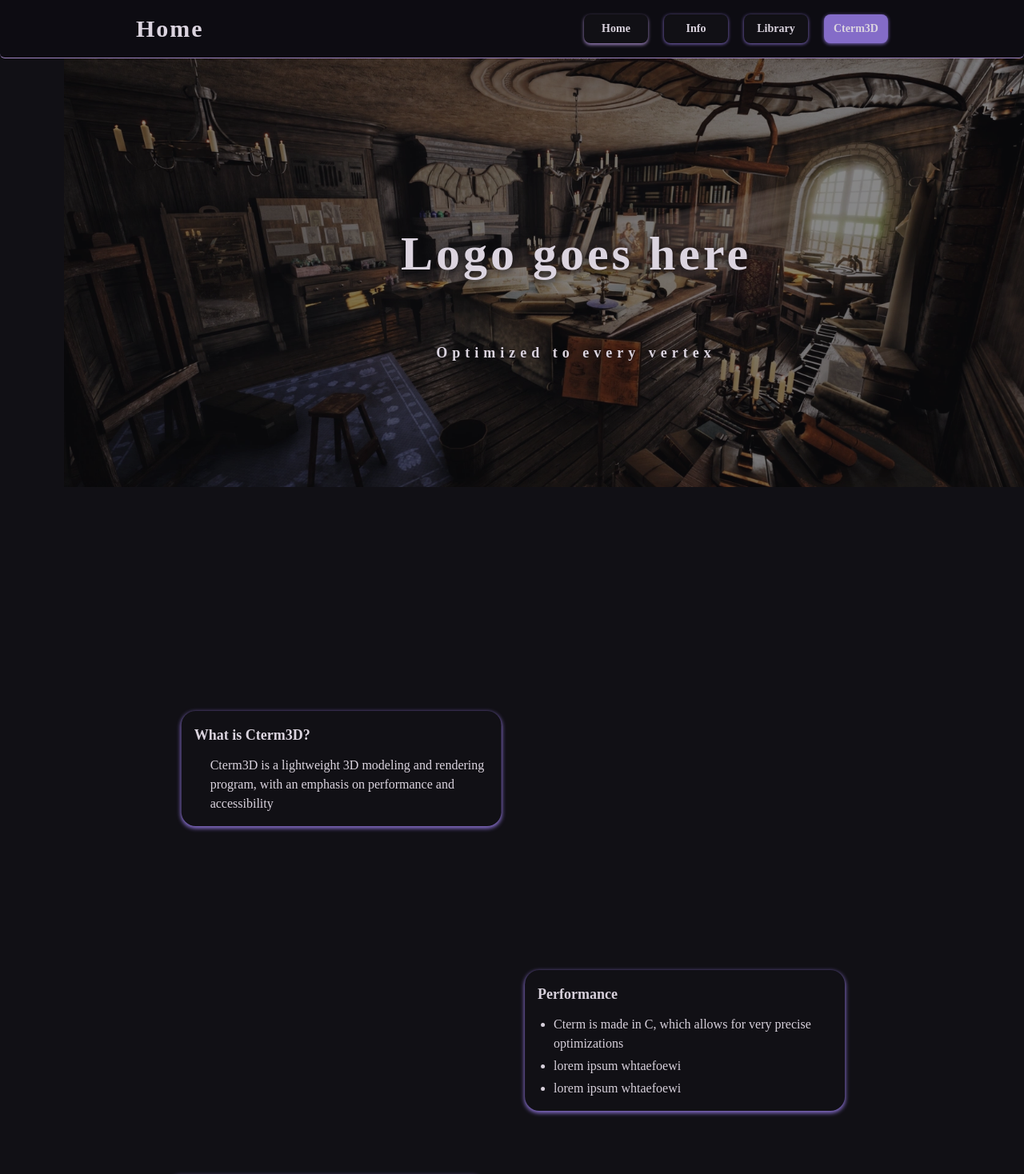
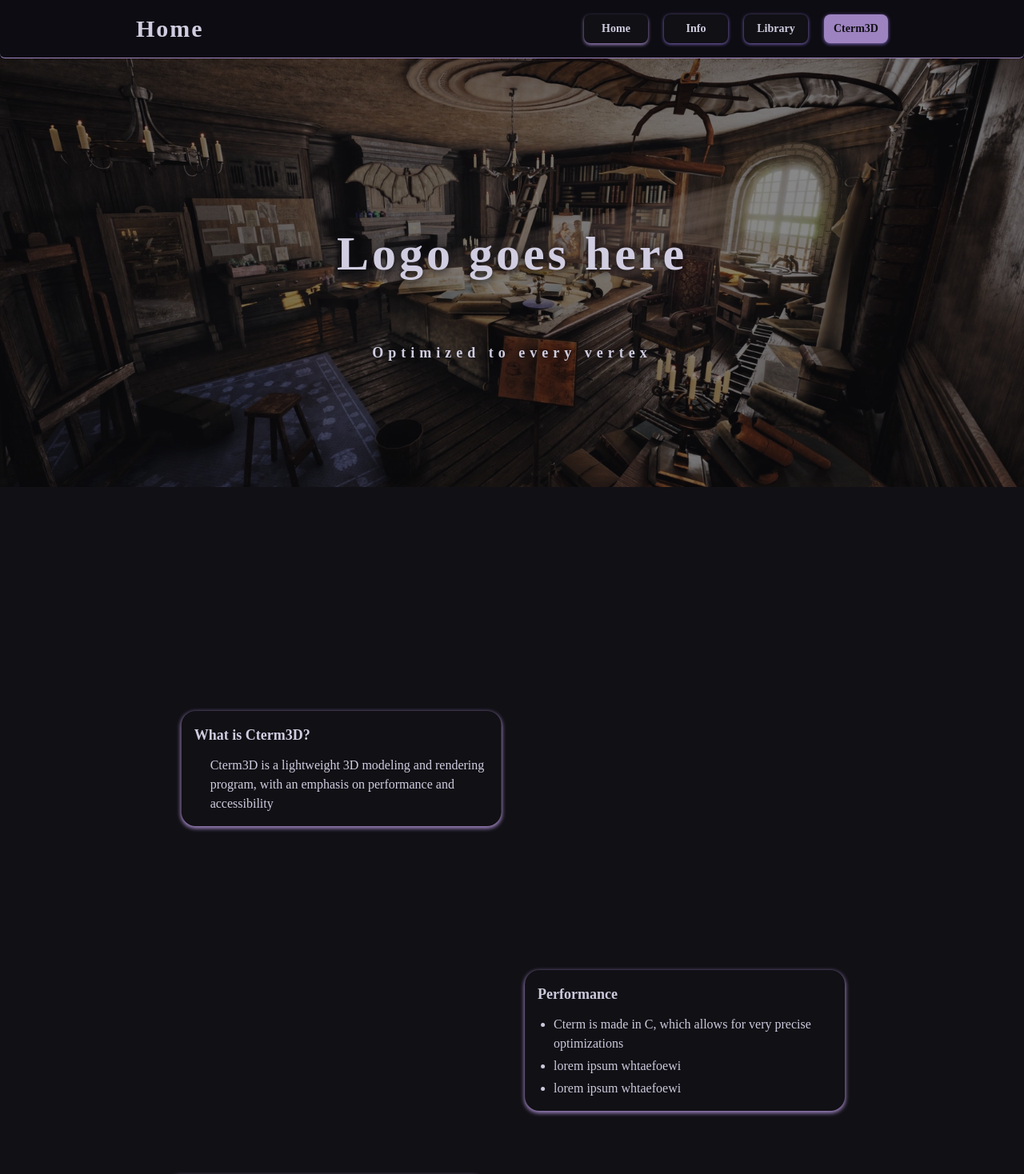
Before and after one commit to ashleythatcatgirl/C-term3D_Website, a React (Vite) app: page / in a window 1280 px wide. Shown: the top 1468 px of the page at 80% size. Built offline with nearby package versions, Linux system fonts and the light colour scheme.

Commit message:
Updated to match colorscheme

```diff
--- a/src/components/Assets.jsx
+++ b/src/components/Assets.jsx
@@ -125,7 +125,7 @@ export function Asset(
 		</motion.div>
 		) : (
 		<motion.div
-			className="overflow-y-scroll max-h-[500px] col-span-full rounded-xl p-2 md:p-5 lg:p-10 border md:border-2 border-(--accent1)"
+			className="overflow-y-scroll max-h-[500px] col-span-full rounded-xl p-2 md:p-5 lg:p-10 border md:border-2 border-(--accent2)"
 			transition={{
 				duration: 0.3, ease: "easeInOut",
 				opacity: { duration: 0.5 },
@@ -141,7 +141,7 @@ export function Asset(
 			<div className="flex justify-between pb-4">
 				<div className="flex flex-col sm:flex-row gap-1 md:gap-2">
 					<button
-						className="hover:bg-(--accent2) active:bg-(--accent3) active:scale-110 duration-100 ease-in-out transition-all px-4 py-2 rounded-lg border-1 border-(--accent2)"
+						className="shadow-[0_1px_4px_0px_var(--accent1)] active:scale-110 duration-100 ease-in-out transition-all px-4 py-2 rounded-lg"
                         			onClick={(e) => {
 							e.stopPropagation();
 							onFavorite(asset.name);
@@ -151,7 +151,7 @@ export function Asset(
 					</button>
 
 					<button
-						className="hover:bg-(--accent2) active:bg-(--accent3) active:scale-110 duration-100 ease-in-out transition-all px-4 py-2 rounded-lg border-1 border-(--accent2)"
+						className="shadow-[0_1px_4px_0px_var(--accent1)] active:scale-110 duration-100 ease-in-out transition-all px-4 py-2 rounded-lg"
                         			onClick={(e) => {
 							e.stopPropagation();
 							onDownload(asset);
@@ -163,7 +163,7 @@ export function Asset(
 				</div>
 				<div>
 					<button
-						className="hover:bg-(--accent2) active:bg-(--accent3) active:scale-110 duration-100 ease-in-out transition-all px-4 py-2 rounded-lg border-1 border-(--accent2)"
+						className="shadow-[0_1px_4px_0px_var(--accent1)] duration-100 ease-in-out transition-all px-4 py-2 rounded-lg active:scale-110 hover:scale-105 cursor-pointer"
 						onClick={(e) => {
 							e.stopPropagation();
 							onClose(null);
@@ -174,7 +174,7 @@ export function Asset(
 				</div>
 			</div>
 			<div className="flex flex-col md:flex-row">
-				<div className="flex flex-col md:border-r border-(--accent2) px-2 md:px-0 md:pr-8 w-full md:max-w-[50%]">
+				<div className="flex flex-col md:border-r border-(--accent1) px-2 md:px-0 md:pr-8 w-full md:max-w-[50%]">
 					<h1 className='font-bold text-2xl md:text-3xl'>{asset.name}</h1>
 					<div className="relative w-full md:w-[50%] lg:w-full">
 						<img
@@ -188,13 +188,13 @@ export function Asset(
 							}
 						</div>
 					</div>
-					<div className="pb-2 border-b md:pb-0 md:border-0 border-(--accent2)">
+					<div className="pb-2 border-b md:pb-0 md:border-0 border-(--accent1)">
 						<h2 className="font-bold text-lg pb-2">Description</h2>
 						<p className="text-justify">{asset.description}</p>
 					</div>
 				</div>
 				<div className="pl-2 md:pl-8">
-					<div className="pb-2 pt-5 md:pt-0 border-b border-(--accent2)">
+					<div className="pb-2 pt-5 md:pt-0 border-b border-(--accent1)">
 						<h2 className="font-bold text-lg pb-2">Authors</h2>
 						<div className="flex flex-wrap gap-x-2 gap-y-1">
 							<div className="flex flex-col">
@@ -208,13 +208,13 @@ export function Asset(
 						</div>
 
 					</div>
-					<div className="pb-2 pt-5 border-b border-(--accent2)">
+					<div className="pb-2 pt-5 border-b border-(--accent1)">
 						<h2 className="font-bold text-lg pb-2">Date published</h2>
 						<div className="flex">
 							<p>{Date(asset.date_published * 1000).replace(/\(.*\)/g, "")}</p>
 						</div>
 					</div>
-					<div className="pb-2 pt-5 border-b border-(--accent2)">
+					<div className="pb-2 pt-5 border-b border-(--accent1)">
 						<h2 className="font-bold text-lg pb-2">Categories</h2>
 						<div className="flex flex-wrap gap-x-2 gap-y-1">
 							{asset.categories.map((category) =>
--- a/src/components/Header.jsx
+++ b/src/components/Header.jsx
@@ -39,7 +39,7 @@ export function Header({
 					page={title}
 					title="Cterm3D"
 					link="/cterm"
-					className="w-[80px] bg-(--accent2) active:bg-(--accent1) active:opacity-80"
+					className="w-[80px] bg-(--accent1) text-(--bg) active:opacity-80"
 				/>
 			</div>
 		</header>
@@ -69,7 +69,7 @@ function PageLink({
 						: "shadow-[0_1px_4px_0px_var(--accent2)]"
 					),
 					(upperTitle == upperPage && upperPage == "CTERM3D"
-						? "bg-(--accent1) text-(--bg)"
+						? "bg-(--accent2)"
 						: ""
 					),
 					`active:scale-110 hover:scale-105 duration-100 ease-in-out transition-all px-1 py-2 rounded-md cursor-pointer`
--- a/src/index.css
+++ b/src/index.css
@@ -9,8 +9,8 @@
 :root {
 	--bg: #111015;
 	--bg-alt: #0d0c12;
-	--fg: #dbd4df;
-	--fg-alt: #dbd4df;
+	--fg: #D0CDE0;
+	--fg-alt: #D0CDE0;
 
 	--accent1: #9D83BF;
 	--accent2: #846CC8;
--- a/src/pages/Cterm.jsx
+++ b/src/pages/Cterm.jsx
@@ -70,7 +70,7 @@ export default function Cterm() {
 							/>
 							: <div className="flex flex-col gap-1 items-center py-2 md:py-4">
 								<h1 className="text-(--fg)/75 text-md">no downloaded assets..</h1>
-								<h1 className="text-(--fg)/75 text-md">get some in the <a href="/library" className="text-(--accent2)">library</a></h1>
+								<h1 className="text-(--fg)/75 text-md">get some in the <a href="/library" className="text-(--accent3)">library</a></h1>
 							</div>
 						}
 					</div>
--- a/src/pages/Home.jsx
+++ b/src/pages/Home.jsx
@@ -21,14 +21,14 @@ export default function Home() {
 			/>
 			<main className='flex flex-col px-[50px] md:px-[90px] xl:px-[170px]'>
 				<div className="pb-[80px] md:pb-[180px] xl:pb-[280px]">
-					<div className="relative left-0 w-screen -mx-[50px] md:-mx-[90px] lx:-mx-[170px]">
+					<div className="relative left-0 w-screen -mx-[50px] md:-mx-[90px] xl:-mx-[170px]">
 						<div className="absolute mx-auto w-fit text-center z-3 top-[40%] right-1 left-1">
 							<h1 className="tracking-[3px] md:tracking-[4px] text-3xl md:text-5xl xl:text-6xl font-bold pb-[10px] md:pb-[20px] xl:pb-[80px] text-shadow-[0_2px_10px_var(--bg)]">Logo goes here</h1>
 							<p className="tracking-[2px] md:tracking-[4px] xl:tracking-[6px] text-md xl:text-lg font-extrabold text-shadow-[0_1px_5px_var(--bg)]">Optimized to every vertex</p>
 						</div>
 						<div className="absolute bg-(--bg) opacity-50 w-full h-full z-2"></div>
 						<img
-							className="object-top z-1"
+							className="w-full z-1"
 							src={images[0]}
 						/>
 					</div>
@@ -79,7 +79,7 @@ export default function Home() {
 					<InfoBlock
 						title="Try it out!"
 						paragraph=<a href="/cterm"><div>
-							<p>Click to go over to the Cterm page</p>
+							<p>Click to go over to the <span className="text-(--accent3)">Cterm</span> page</p>
 						</div></a>
 						position="left"
 						windowWidth={windowWidth}
@@ -153,12 +153,12 @@ function InfoBlock({
 
 	return (
 		<motion.div
-			whileHover={{ boxShadow: "0 2px 5px 1px var(--accent1)", translateY: "-10px"}}
+			whileHover={{ boxShadow: "0 2px 5px 1px var(--accent2)", translateY: "-10px"}}
 			ref={ref}
 			style={{ opacity: o, translateX: x }}
 
 			className={cn(
-				"relative flex flex-col gap-3 w-[300px] xl:w-[400px] p-4 rounded-2xl shadow-[0_2px_5px_1px_var(--accent2)]",
+				"relative flex flex-col gap-3 w-[300px] xl:w-[400px] p-4 rounded-2xl shadow-[0_2px_5px_1px_var(--accent1)]",
 				className,
 			)}
 		>
--- a/src/pages/Info.jsx
+++ b/src/pages/Info.jsx
@@ -52,15 +52,15 @@ export default function Info() {
 								<div className="">
 									<h2 className="font-bold text-xl">Github</h2>
 								</div>
-								<div className="px-[20px]">
-									<p className="italic text-(--fg) hover:tracking-[2px] transition-all hover:text-(--accent1)">
+								<div className="px-[20px] pt-[20px]">
+									<p className="italic text-(--fg) hover:tracking-[2px] transition-all text-(--accent1) hover:text-(--accent3)">
 									<a href="https://github.com/ashleythatcatgirl/C-term3D_Website">
 										{'Website -->'}
 									</a>
 									</p>
 								</div>
-								<div className="px-[20px]">
-									<p className="italic text-(--fg) hover:tracking-[2px] transition-all hover:text-(--accent1)">
+								<div className="px-[20px] pt-[20px]">
+									<p className="italic text-(--fg) hover:tracking-[2px] transition-all text-(--accent1) hover:text-(--accent3)">
 									<a href="https://github.com/ashleythatcatgirl/C-term3D">
 										{'C-term3D -->'}
 									</a>
--- a/src/pages/Library.jsx
+++ b/src/pages/Library.jsx
@@ -87,9 +87,9 @@ export default function Cterm() {
 				title="Library"
 			/>
 			<main className='flex flex-col px-[20px] md:px-[90px] xl:px-[170px]'>
-				<div className='flex flex-col px-[20px] md:px-[60px] xl:px-[100px] lg:flex-row py-[20px] rounded-xl'>
+				<div className='flex flex-col px-[40px] md:px-[120px] xl:px-[200px] lg:flex-row py-[20px] rounded-xl'>
 					<div className='flex flex-col w-full md:min-w-[61.8%] pr-2'>
-						<div className="border-b border-(--accent2) px-[100px] mb-[20px]">
+						<div className="border-b border-(--accent2) px-[20px] md:px-[60px] xl:px-[100px] mb-[20px]">
 							<h2 className="font-bold text-xl">Filter</h2>
 						</div>
 						<div className="flex flex-col gap-5 md:gap-3 sm:flex-row justify-between px-[20px]">
@@ -154,7 +154,7 @@ export default function Cterm() {
 					</div>
 				</div>
 				<div className='flex flex-col px-[20px] md:px-[60px] xl:px-[100px] rounded-xl'>
-					<div className='pt-[20px] px-[20px] md:px-[60px] xl:px-[100px] border-b-2 border-(--accent2) mb-[20px]'>
+					<div className='pt-[20px] px-[20px] md:px-[60px] xl:px-[100px] border-b border-(--accent1) mb-[20px]'>
 						<h2 className="font-bold text-xl tracking-wide">Asset library</h2>
 					</div>
 					<AssetList
```
